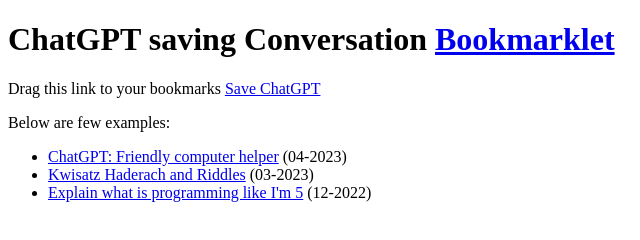
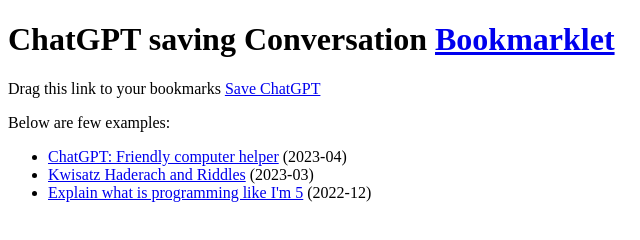
Before and after one commit to jcubic/chat-gpt, a plain HTML site: page index.html in a window 1280 px wide. Shown: the full height of the page, 0-640 px from the left. Drawn offline with Linux system fonts and the light colour scheme; no server answers.

Commit message:
update dates next to links #21

```diff
--- a/index.html
+++ b/index.html
@@ -18,9 +18,9 @@
   <p>Drag this link to your bookmarks <a id="bookmark">Save ChatGPT</a></p>
   <p>Below are few examples:</p>
   <ul>
-    <li><a href="./2023-04/chat-gpt-chatgpt-friendly-computer-helper.html">ChatGPT: Friendly computer helper</a> (04-2023)</li>
-    <li><a href="./2023-03/chat-gpt-kwisatz-haderach-and-riddles.html">Kwisatz Haderach and Riddles</a> (03-2023)</li>
-    <li><a href="./2022-12/what-is-programming.html">Explain what is programming like I'm 5</a> (12-2022)</li>
+    <li><a href="./2023-04/chat-gpt-chatgpt-friendly-computer-helper.html">ChatGPT: Friendly computer helper</a> (2023-04)</li>
+    <li><a href="./2023-03/chat-gpt-kwisatz-haderach-and-riddles.html">Kwisatz Haderach and Riddles</a> (2023-03)</li>
+    <li><a href="./2022-12/what-is-programming.html">Explain what is programming like I'm 5</a> (2022-12)</li>
   </ul>
   <script>
    async function hash(branch) {
```
